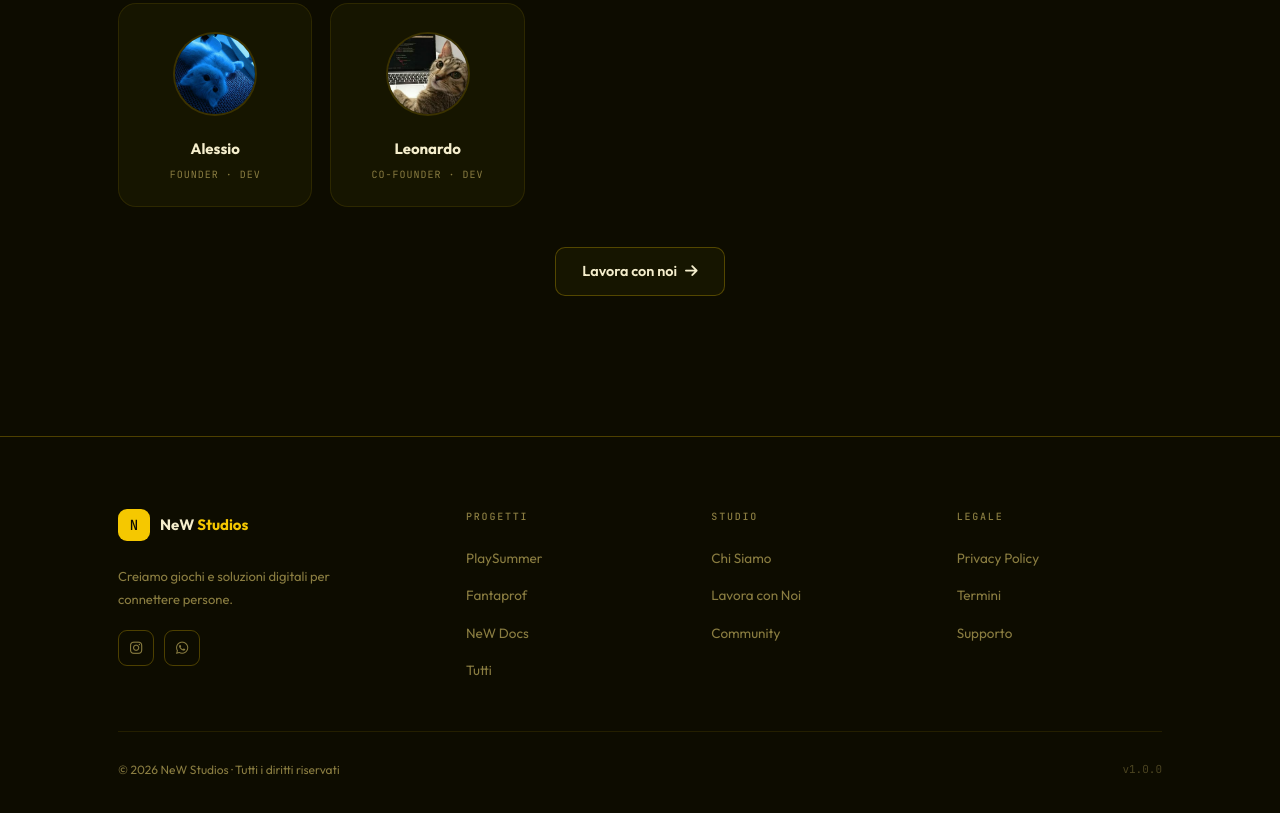
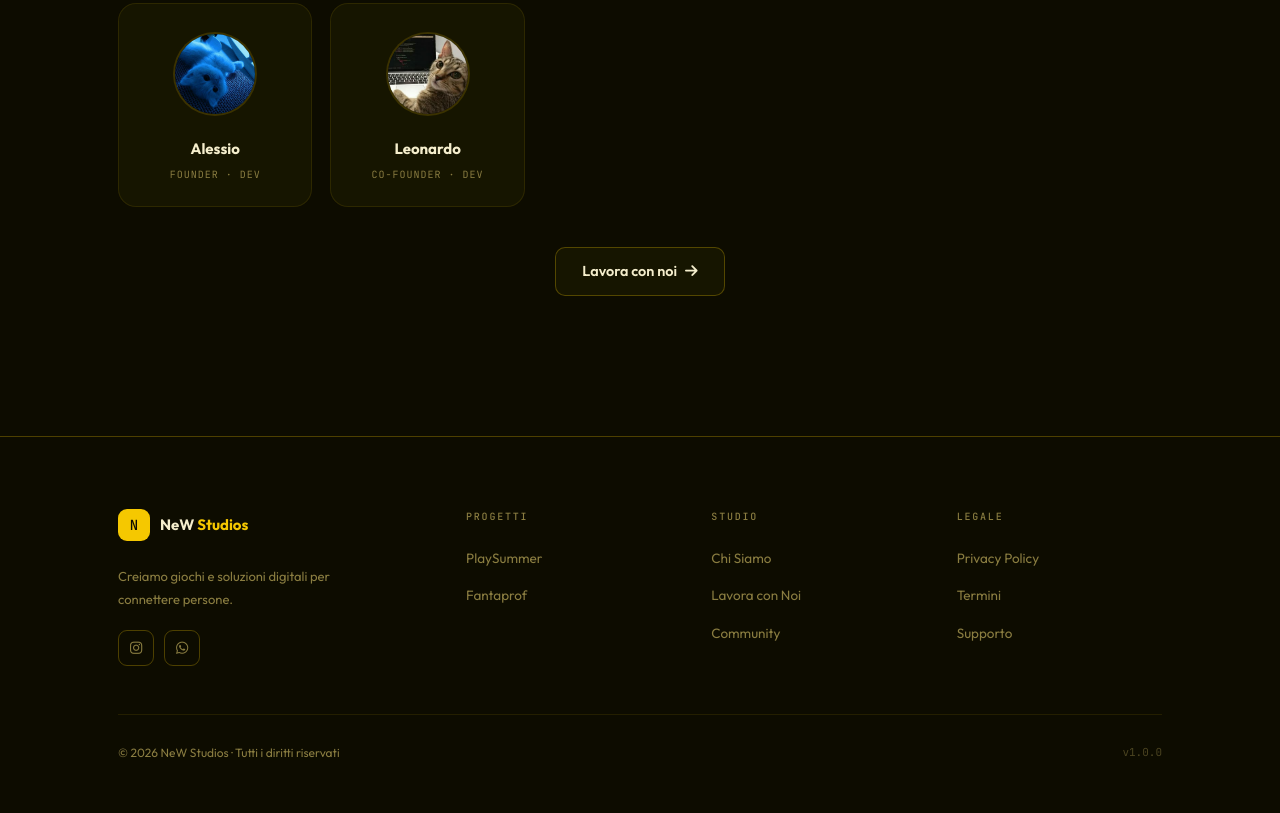
Before and after one commit to newstudiosreal/sitoufficiale, a plain HTML site: page pages/chi-siamo.html in a window 1280 px wide. Shown: the part 1157-1970 px from the top of the page. Drawn offline with Linux system fonts and the light colour scheme.

Commit message:
Update chi-siamo.html

```diff
--- a/pages/chi-siamo.html
+++ b/pages/chi-siamo.html
@@ -111,7 +111,7 @@
           <a href="https://whatsapp.com/channel/0029VbCaQUXKQuJGEnxsJT1s" target="_blank" class="footer-social"><i class="fa-brands fa-whatsapp"></i></a>
         </div>
       </div>
-      <div class="footer-col"><h5>Progetti</h5><ul><li><a href="playsummer.html">PlaySummer</a></li><li><a href="fantaprof.html">Fantaprof</a></li><li><a href="newdocs.html">NeW Docs</a></li><li><a href="progetti.html">Tutti</a></li></ul></div>
+      <div class="footer-col"><h5>Progetti</h5><ul><li><a href="playsummer.html">PlaySummer</a></li><li><a href="fantaprof.html">Fantaprof</a></li></li></ul></div>
       <div class="footer-col"><h5>Studio</h5><ul><li><a href="chi-siamo.html">Chi Siamo</a></li><li><a href="contatti.html">Lavora con Noi</a></li><li><a href="community.html">Community</a></li></ul></div>
       <div class="footer-col"><h5>Legale</h5><ul><li><a href="privacy.html">Privacy Policy</a></li><li><a href="termini.html">Termini</a></li><li><a href="contatti.html">Supporto</a></li></ul></div>
     </div>
```
